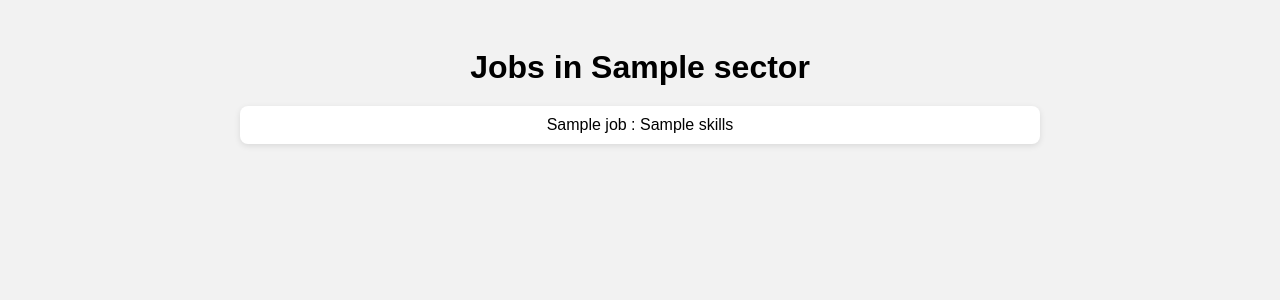
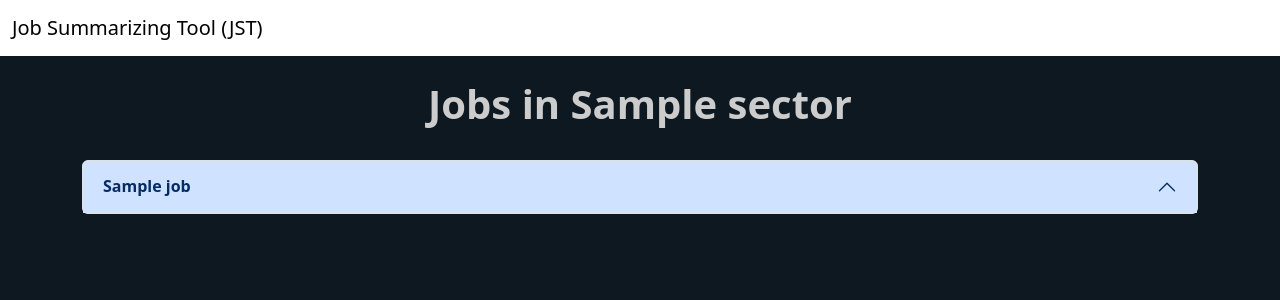
Before and after one commit to ParagNirwan/HMI_JobSummarizer, a Flask app: template templates/sector.html in a window 1280 px wide. Shown: the top 300 px of the page. Run offline with Flask 3, Linux system fonts and the light colour scheme; the template is opened without the code that fills it: most values are stand-ins (such as "Sample title", 1, 10 or a date in 2020); parts of the project's set-up code (start-up, migrations or seed data) failed here and were passed over.

Commit message:
Almost Final FrontEnd

```diff
--- a/DataCleaning.py
+++ b/DataCleaning.py
@@ -15,7 +15,7 @@ def dataCleaning():
     # jobs_string = jobs_string.replace("\n", " ")
     jobs_string = jobs_string.replace("requirement profile", "requirement profile:")
     separated_jobs = re.split(r"-----", jobs_string)
-    separated_jobs = separated_jobs[1:1001]
+    separated_jobs = separated_jobs[1:500]
 
     # Removing Empty Entries
     separated_jobs = [element for element in separated_jobs if element != ""]
--- a/app.py
+++ b/app.py
@@ -14,7 +14,7 @@ def index():
 def sector(sector_id):
     sector = Categorisation.sectorData[sector_id]
     jobs = sector['jobs']
-    return render_template('sector.html', sector=Categorisation.sectorData, jobs=jobs)
+    return render_template('sector.html', sector=sector, jobs=jobs)
 
 
 if __name__ == '__main__':
--- /dev/null
+++ b/static/css/style2.css
@@ -0,0 +1,59 @@
+        body {
+            font-family: Arial, sans-serif;
+            background-color: #0D1820;
+        }
+
+        p {
+  text-align: center;
+  font-weight:bold;
+}
+
+
+
+
+        ul {
+            list-style-type: none;
+            padding: 0;
+        }
+
+        li {
+            padding: 10px;
+            border-radius: 8px;
+            margin-bottom: 10px;
+            background-color: #fff;
+            box-shadow: 0 2px 6px rgba(0, 0, 0, 0.1);
+            transition: box-shadow 0.3s;
+        }
+
+        li:hover {
+            box-shadow: 0 4px 10px rgba(0, 0, 0, 0.2);
+        }
+
+.accordion-body{
+background-color: #7F93B3;
+ border-bottom-left-radius: 20px;
+  border-bottom-right-radius: 20px;
+}
+.accordion{
+background-color: #cfe2ff;
+border-radius:80px;
+}
+
+.accordion-item{
+
+            transition: transform 0.3s;
+            background-color:#0d1820;
+            border-radius:80px;
+
+}
+
+.accordion-item:hover{
+ transform: scale(1.02);
+            box-shadow: 0 0 10px 5px black;
+}
+
+        h1 {
+           text-align:center;
+        color: #cccccc;
+         font-weight:bold;
+        }
--- a/templates/sector.html
+++ b/templates/sector.html
@@ -2,70 +2,52 @@
 <html>
 <head>
     <title>Jobs in {{ sector.title }}</title>
-    <style>
-        body {
-            font-family: Arial, sans-serif;
-            background-color: #f2f2f2;
-        }
+    <link rel="stylesheet" href="{{ url_for('static', filename='css/style2.css') }}">
+        <link href="https://cdn.jsdelivr.net/npm/bootstrap@5.3.0/dist/css/bootstrap.min.css" rel="stylesheet" integrity="sha384-9ndCyUaIbzAi2FUVXJi0CjmCapSmO7SnpJef0486qhLnuZ2cdeRhO02iuK6FUUVM" crossorigin="anonymous">
 
-        .container {
-            max-width: 800px;
-            margin: 0 auto;
-            padding: 20px;
-            text-align: center;
-        }
+</head>
+<body style="background-color:#0D1820;">
+<nav class="navbar navbar-expand-lg bg-body">
+  <div class="container-fluid">
+    <a class="navbar-brand" href="/">Job Summarizing Tool (JST)</a>
+    <button class="navbar-toggler" type="button" data-bs-toggle="collapse" data-bs-target="#navbarSupportedContent" aria-controls="navbarSupportedContent" aria-expanded="false" aria-label="Toggle navigation">
+      <span class="navbar-toggler-icon"></span>
+    </button>
+  </div>
+</nav>
 
-        h1 {
-            margin-bottom: 20px;
-        }
+<!---Accordion--->
+<div class="container">
+    <br/>
+    <h1 style=" text-align:center; color: #cccccc; font-weight:bold;">Jobs in {{sector.name}}</h1>
+    <br/>
 
-        ul {
-            list-style-type: none;
-            padding: 0;
-        }
+<div class="accordion" id="accordionExample">
+    {% for job in jobs %}
+        <div class="accordion-item">
+            <h2 class="accordion-header" id="heading{{ loop.index }}">
+                <button class="accordion-button" type="button" data-bs-toggle="collapse" data-bs-target="#collapse{{ loop.index }}" aria-expanded="true" aria-controls="collapse{{ loop.index }}">
+                    <span style="font-weight:bold">  {{ job.title }}</span>
+                </button>
+            </h2>
 
-        li {
-            padding: 10px;
-            border-radius: 8px;
-            margin-bottom: 10px;
-            background-color: #fff;
-            box-shadow: 0 2px 6px rgba(0, 0, 0, 0.1);
-            transition: box-shadow 0.3s;
-        }
+            <div id="collapse{{ loop.index }}" class="accordion-collapse collapse {% if loop.index == 1 %} {% endif %}" aria-labelledby="heading{{ loop.index }}" data-bs-parent="#accordionExample">
+                <div class="accordion-body">
+                    <span style="font-weight:bold">Required Skills:</span>
+                   {% set skills = job.skills|join(', ') %}
+                    {{ skills }}
+                </div>
+            </div>
+        </div>
+    {% endfor %}
+</div>
+    </div>
 
-        li:hover {
-            box-shadow: 0 4px 10px rgba(0, 0, 0, 0.2);
-        }
 
-        .sector-blue {
-            background-color: #69b9ff;
-            color: #fff;
-        }
 
-        .sector-green {
-            background-color: #94d82d;
-            color: #fff;
-        }
 
-        .sector-yellow {
-            background-color: #ffcc29;
-            color: #fff;
-        }
 
-        .sector-red {
-            background-color: #ff5858;
-            color: #fff;
-        }
-    </style>
-</head>
-<body>
-    <div class="container">
-        <h1>Jobs in {{ sector.name }}</h1>
-        <ul>
-            {% for job in jobs %}
-                <li class="sector-{{ loop.index % 4 + 1 }}">{{ job.title }} : {{ job.skills }}</li>
-            {% endfor %}
-        </ul>
-    </div>
+
+<script src="https://cdn.jsdelivr.net/npm/bootstrap@5.3.0/dist/js/bootstrap.bundle.min.js" integrity="sha384-geWF76RCwLtnZ8qwWowPQNguL3RmwHVBC9FhGdlKrxdiJJigb/j/68SIy3Te4Bkz" crossorigin="anonymous"></script>
 </body>
 </html>
```
Also changed, not shown: static/css/style.css (added, +49 -0 lines), templates/index.html (+2 -40 lines), test.py (+4 -4 lines).
